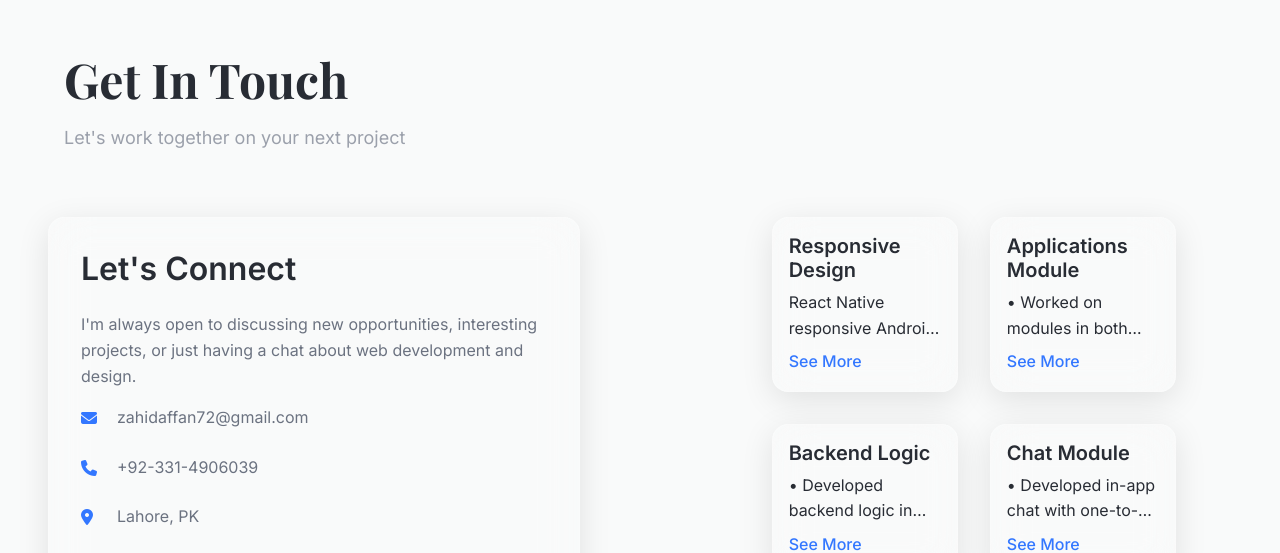
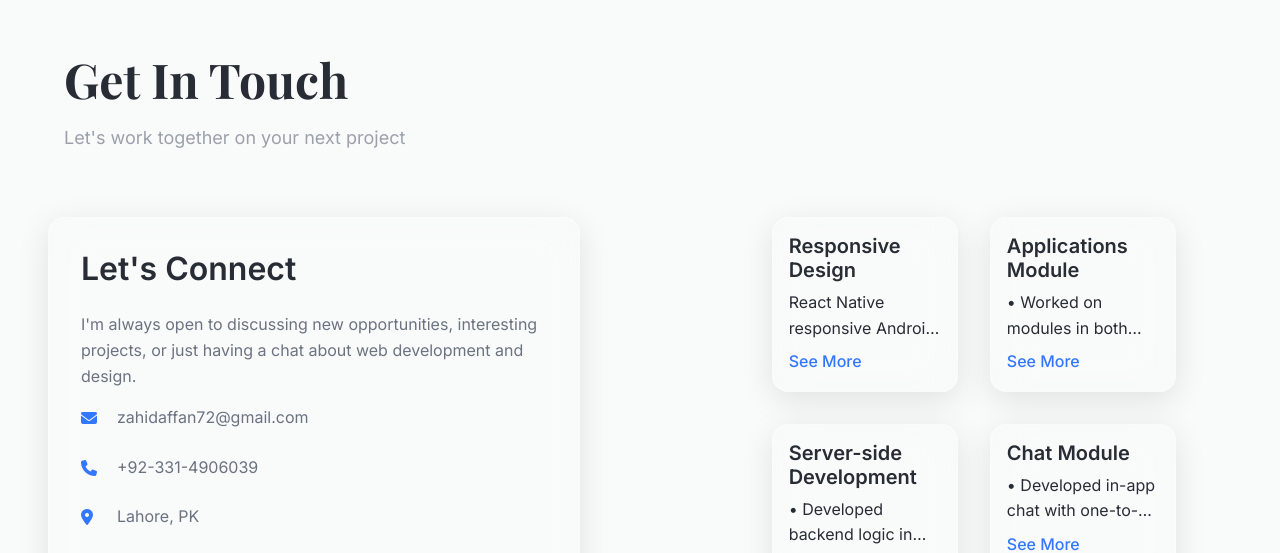
Before and after one commit to AffanZahid804/portfolio, a plain HTML site: page index.html in a window 1280 px wide. Shown: the part 6264-6817 px from the top of the page. Drawn offline with nearby package versions, Linux system fonts and the light colour scheme.

Commit message:
Update index.html

```diff
--- a/index.html
+++ b/index.html
@@ -524,7 +524,7 @@
                             </div>
 
                             <div class="tile glass-card">
-                                <h3>Backend Logic</h3>
+                                <h3>Server-side Development</h3>
                                 <div class="brief-text">
                                     • Developed backend logic in Node.js with Express
                                     • Handled authentication, data models, and real-time events
```
